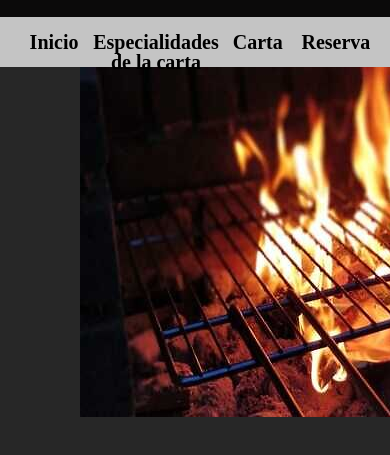
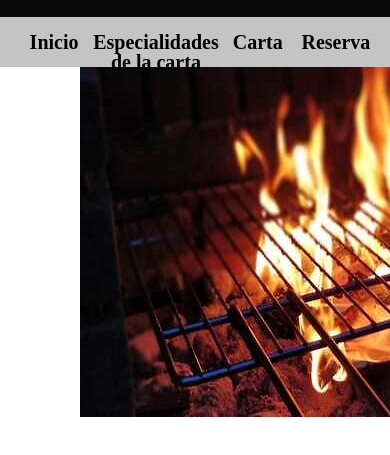
Before and after one commit to tomasdaureli/sitiocantina, a plain HTML site: page index.html in a window 390 px wide. Shown: the part 285-740 px from the top of the page. Drawn offline with Linux system fonts and the light colour scheme; a web font is replaced by a local one.

Commit message:
Aplicando diseño responsive

```diff
--- a/estilo.css
+++ b/estilo.css
@@ -182,3 +182,11 @@ a{
 #especialidad3 .imgpg2 {
     margin-bottom: 100px;
 }
+
+@media (max-width: 600px) {
+
+    body {
+        background-color: white;
+    }
+
+}
```
